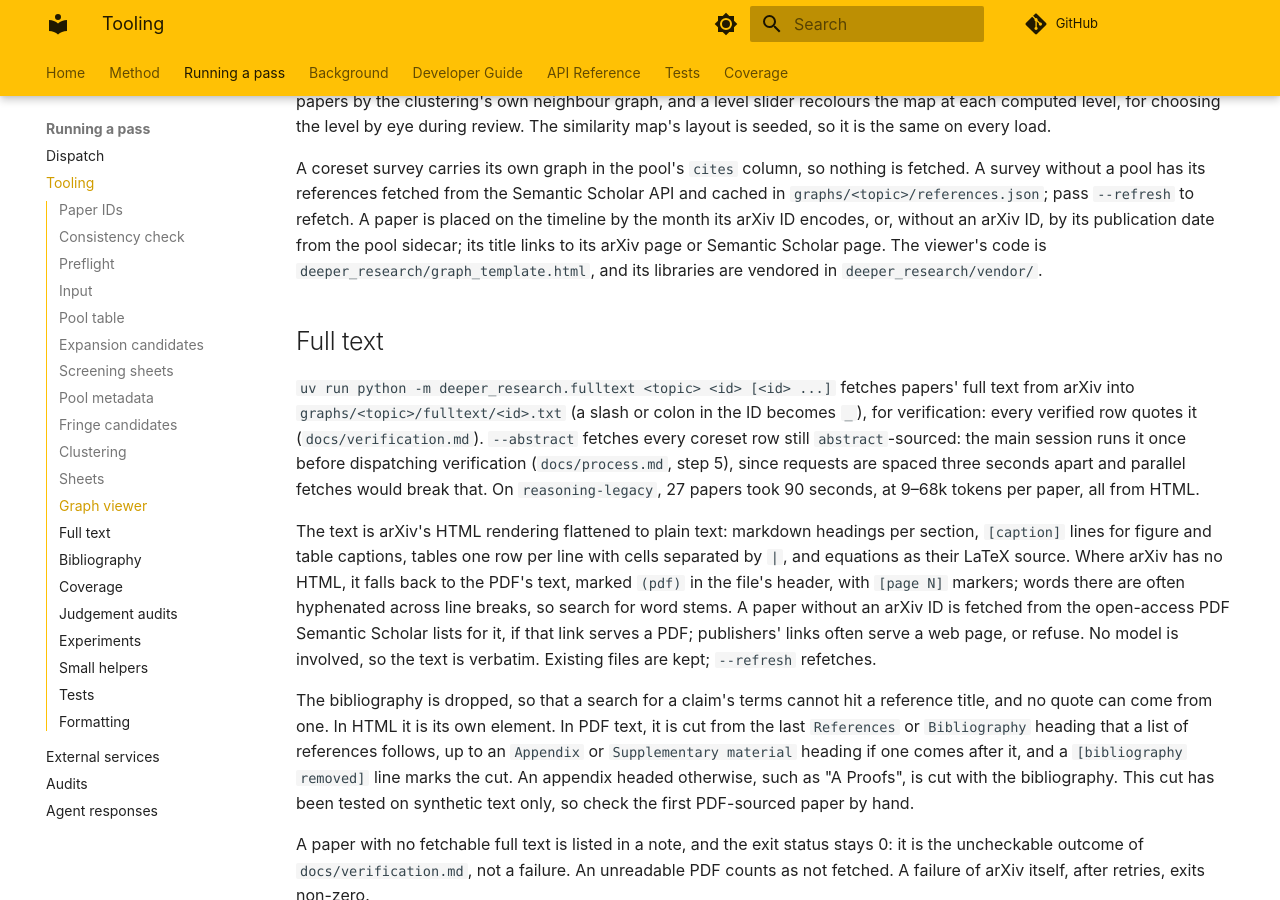
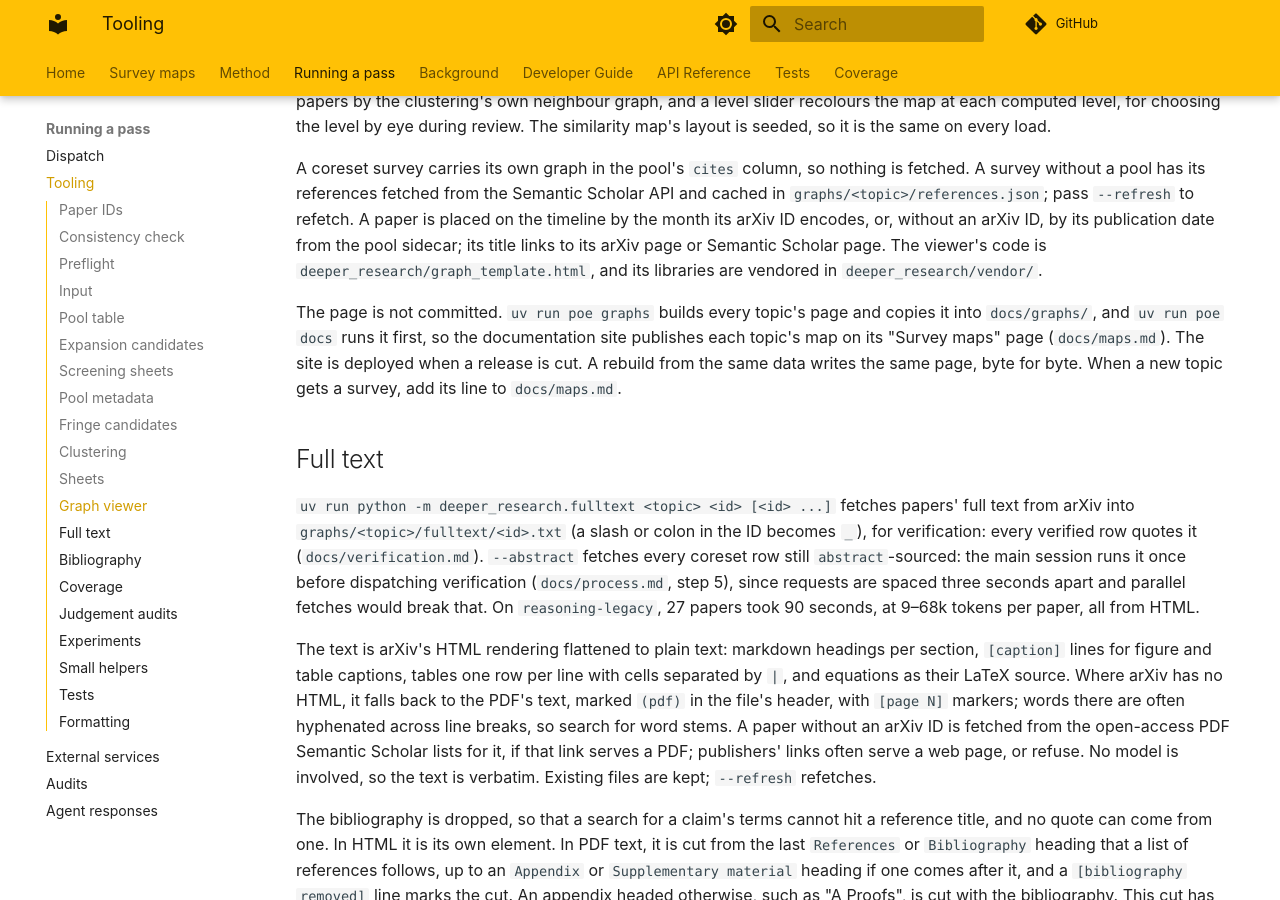
Before and after one commit to aidotse/deeper-research, an MkDocs documentation site: the page built from docs/tooling.md, in a window 1280 px wide and 900 px high, scrolled down 7538 px. Built offline with MkDocs 1.6.1 and Material for MkDocs 9.7.7, drawn with Linux system fonts in a browser that asks for light colours; comment, search, counter and statistics services are not loaded.

Commit message:
feat(docs): publish every survey's map on the docs site
graph.html stays uncommitted (generated, ~1 MB each). Instead:

- `poe graphs` builds every topic's viewer from the committed data (offline:
  a coreset survey carries its citations, a legacy survey's are cached) and
  copies it to docs/graphs/<topic>.html (gitignored). `poe docs` runs it
  first, so the CI docs job publishes the maps with each release.
- docs/maps.md, "Survey maps" in the site nav: one link per topic (opens in
  a new tab) and how to build a map locally with
  `uv run python -m deeper_research.graph <topic>`. README links to it.
- docs/tooling.md ("Graph viewer"), docs/formats.md and the .gitignore
  comment say where the page is published; CLAUDE.md lists docs/maps.md in
  the index and notes that the site deploys only with a release, so a
  finished pass merged as `feat(<topic>):` publishes its map.

Co-Authored-By: Claude Opus 5.5 (1M context) <noreply@anthropic.com>

```diff
--- a/docs/tooling.md
+++ b/docs/tooling.md
@@ -308,6 +308,11 @@ refetch. A paper is placed on the timeline by the month its arXiv ID encodes, or
 publication date from the pool sidecar; its title links to its arXiv page or Semantic Scholar page. The viewer's code is
 `deeper_research/graph_template.html`, and its libraries are vendored in `deeper_research/vendor/`.
 
+The page is not committed. `uv run poe graphs` builds every topic's page and copies it into `docs/graphs/`, and
+`uv run poe docs` runs it first, so the documentation site publishes each topic's map on its "Survey maps" page
+(`docs/maps.md`). The site is deployed when a release is cut. A rebuild from the same data writes the same page, byte
+for byte. When a new topic gets a survey, add its line to `docs/maps.md`.
+
 ## Full text
 
 `uv run python -m deeper_research.fulltext <topic> <id> [<id> ...]` fetches papers' full text from arXiv into
--- a/mkdocs.yaml
+++ b/mkdocs.yaml
@@ -19,6 +19,7 @@ plugins:
 # "Generated Project Guide" nav entry (labelled to show it documents a generated project); see docs/developing.md.
 nav:
   - Home: index.md
+  - Survey maps: maps.md
   - Method:
       - Coresets: coresets.md
       - Process: process.md
```
Also changed, not shown: CLAUDE.md (+3 -1 lines), README.md (+3 -1 lines), docs/formats.md (+1 -1 lines), docs/maps.md (added, +29 -0 lines), pyproject.toml (+16 -0 lines), 1 other file.
